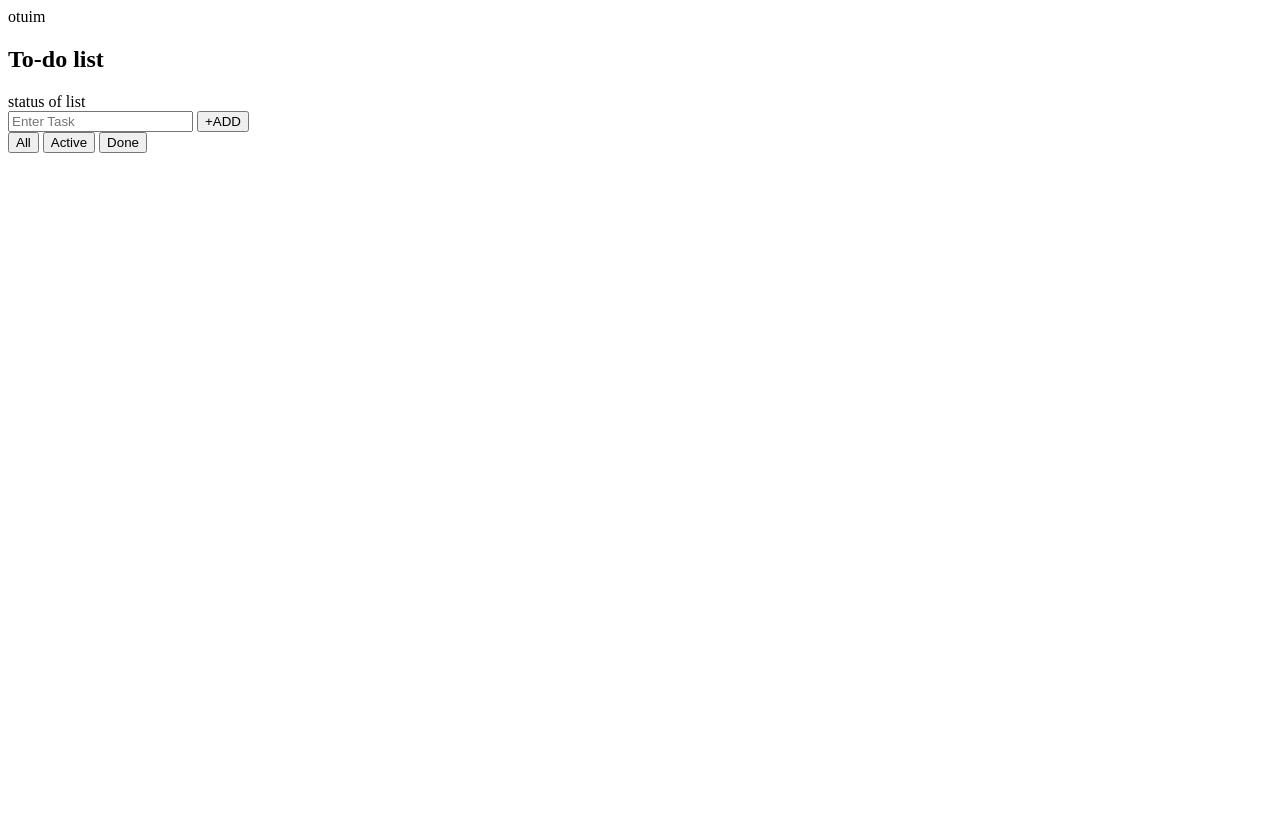
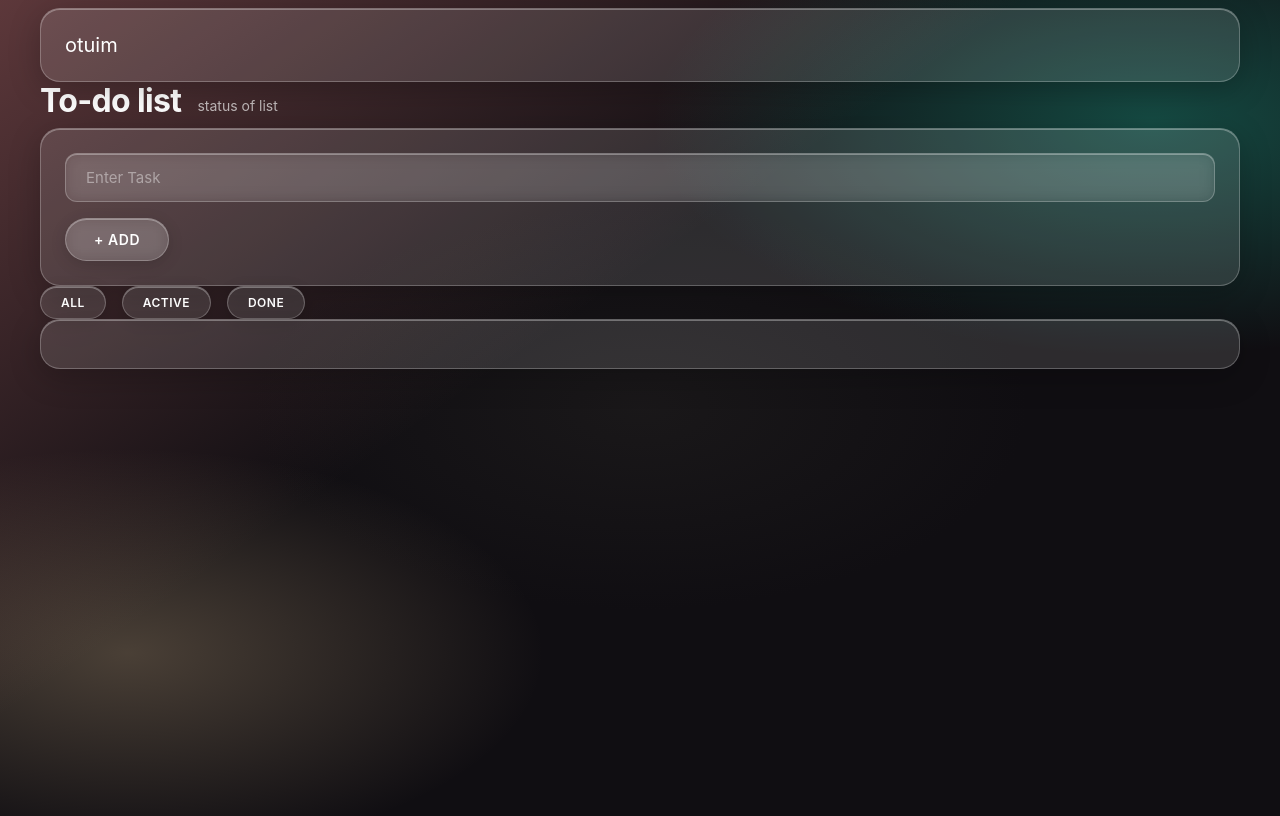
Before and after one commit to JDpatel69/lofi-hub, a plain HTML site: page client/To_do.html in a window 1280 px wide. Drawn offline with Linux system fonts and the light colour scheme.

Commit message:
added basic css:jenish

```diff
--- a/client/To_do.html
+++ b/client/To_do.html
@@ -8,34 +8,45 @@
     <link rel="stylesheet" href="../css/glassmorphism.css">
 </head>
 
-<body>
-    <div id="box">
-        <div id="task-bar">
-            <div>otuim</div>
+<body class="scene bg-dusk">
+
+    <div id="box" class="wrap">
+
+        <div class="card row">
+            <div class="title-s">otuim</div>
             <div></div>
         </div>
-        <div id="sb1">
+
+        <div class="row">
             <div>
-                <h2>To-do list</h2>
+                <h2 class="title">To-do list</h2>
             </div>
-            <div>status of list</div>
+
+            <div class="muted">status of list</div>
         </div>
-        <div id="sb2">
-            <input type="text" id="new-element" name="username" placeholder="Enter Task">
-            <button id="add_task">+ADD</button>
+
+        <div class="card row">
+            <input type="text" id="new-element" class="field" placeholder="Enter Task">
+
+            <button id="add_task" class="btn">
+                + ADD
+            </button>
         </div>
-        <div id="filter">
-            <button id="all">All</button>
-            <button id="active">Active</button>
-            <button id="done">Done</button>
+
+        <div class="row" id="filter">
+            <button id="all" class="btn btn-s">All</button>
+            <button id="active" class="btn btn-s">Active</button>
+            <button id="done" class="btn btn-s">Done</button>
         </div>
-        <div id="opt">
 
+        <div id="opt" class="stack">
         </div>
-        <div id="status">
 
+        <div id="status" class="card muted">
         </div>
+
     </div>
+
 </body>
 
 </html>
```
Also changed, not shown: client/pomodoro.html (+3 -4 lines).
